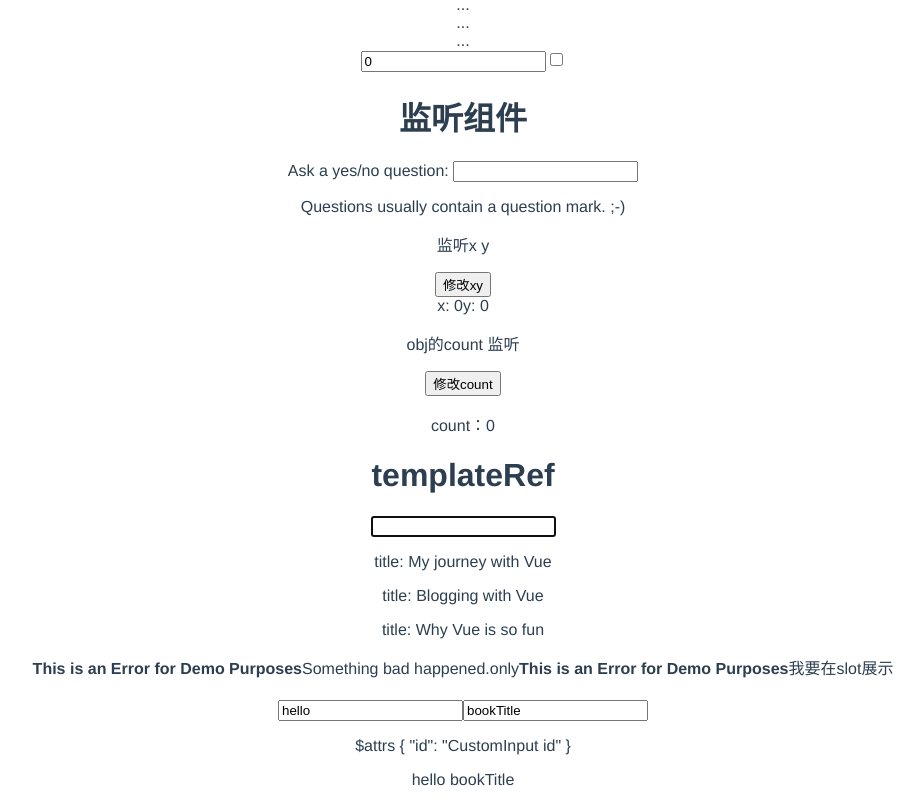
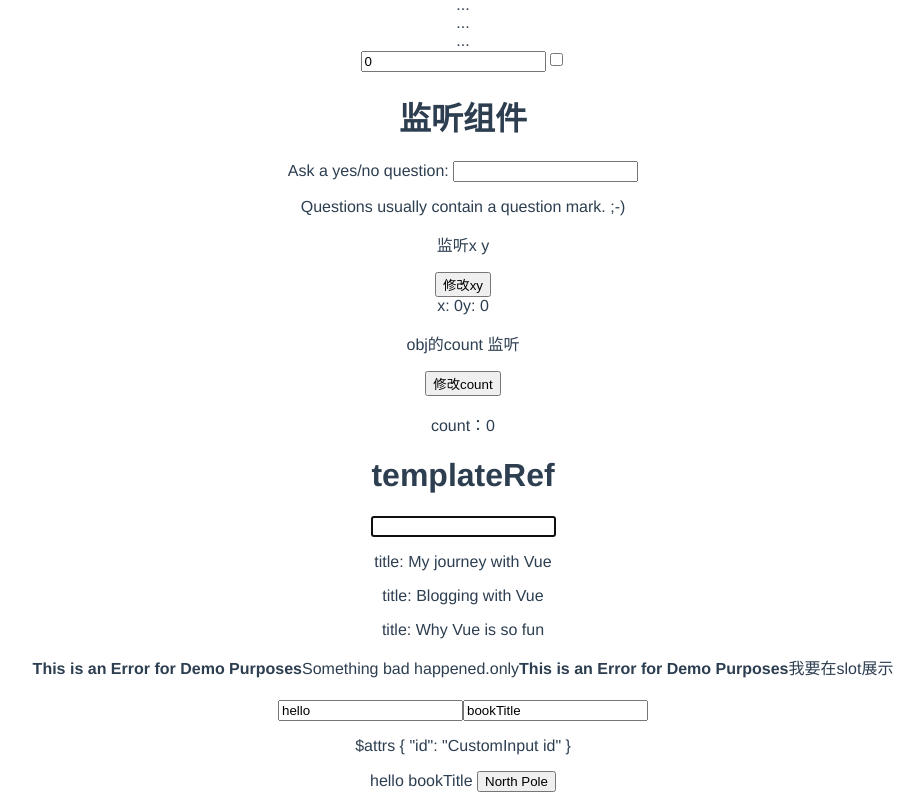
Before and after one commit to Talentjun/Vite-Vue3, a Vue app: page / in a window 1280 px wide. Shown: the part 835-1635 px from the top of the page, without its empty margins (177-1101 px from the left). Built offline with nearby package versions, Linux system fonts and the light colour scheme.

Commit message:
feat: provide inject

```diff
--- a/src/App.vue
+++ b/src/App.vue
@@ -1,7 +1,7 @@
 <script setup>
 // This starter template is using Vue 3 <script setup> SFCs
 // Check out https://v3.vuejs.org/api/sfc-script-setup.html#sfc-script-setup
-import { ref } from 'vue'
+import { ref, provide, readonly } from 'vue'
 import HelloWorld from './components/HelloWorld.vue'
 import About from './components/About.vue'
 import Computed from './components/Computed.vue'
@@ -15,6 +15,7 @@ import TemplateRef from './components/TemplateRef.vue'
 import BlogPost from './components/BlogPost.vue'
 import Slot from './components/Slot.vue'
 import CustomInput from './components/CustomInput.vue'
+import ProvideInject from './components/ProvideInject.vue'
 
 const posts = ref([
   { id: 1, title: 'My journey with Vue' },
@@ -28,6 +29,21 @@ function changeTitle() {
 
 const message = ref('hello')
 const bookTitle = ref('bookTitle')
+
+/* provide inject */
+const location = ref('North Pole')
+
+function updateLocation() {
+  location.value = 'South Pole'
+}
+
+provide('location', {
+  location,
+  updateLocation,
+})
+
+/* 如果你想确保从 provide 传过来的数据不能被 injector 的组件更改，你可以使用readonly() 来包装提供的值 */
+// provide('read-only-count', readonly(count))
 </script>
 
 <template>
@@ -69,6 +85,8 @@ const bookTitle = ref('bookTitle')
   />
   {{ message }}
   {{ bookTitle }}
+
+  <ProvideInject />
 </template>
 
 <style>
--- /dev/null
+++ b/src/components/ProvideInject.vue
@@ -0,0 +1,8 @@
+<template>
+  <button @click="updateLocation">{{ location }}</button>
+</template>
+
+<script setup>
+import { inject } from 'vue'
+const { location, updateLocation } = inject('location')
+</script>
```
